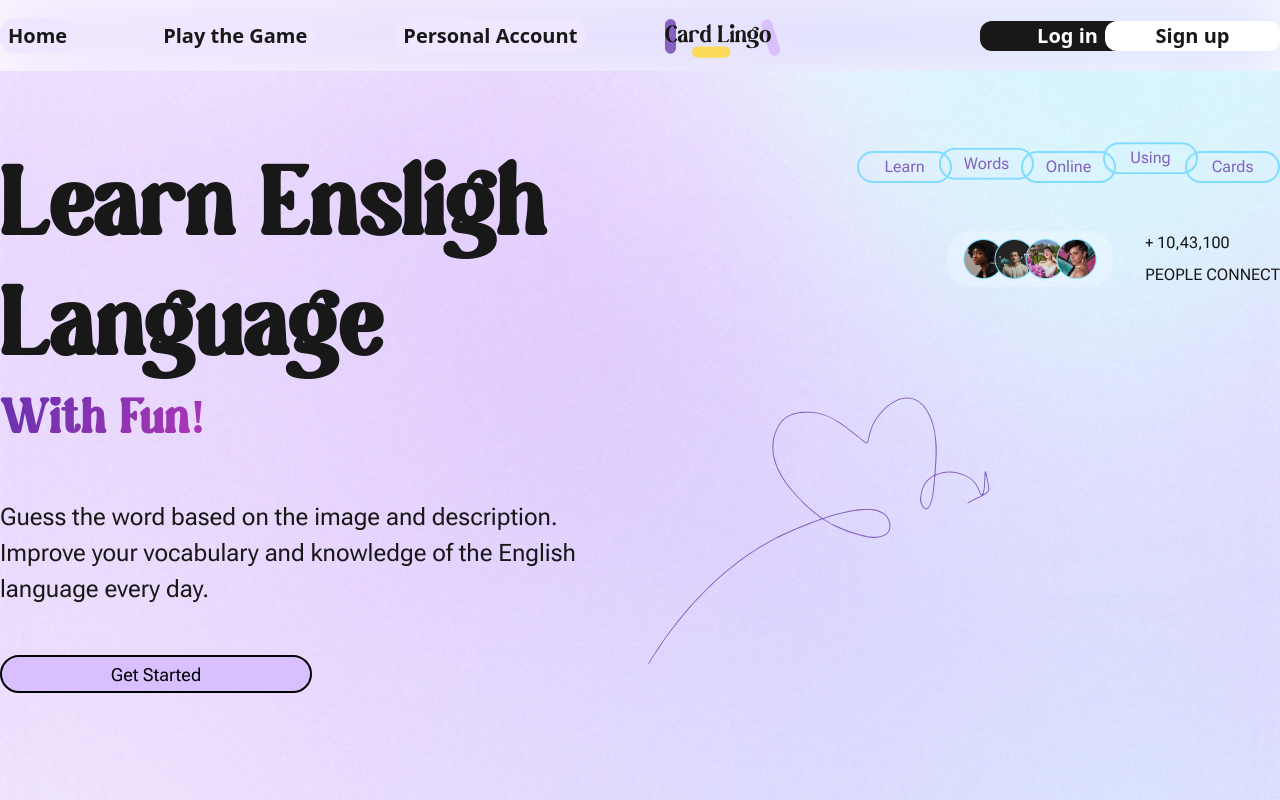
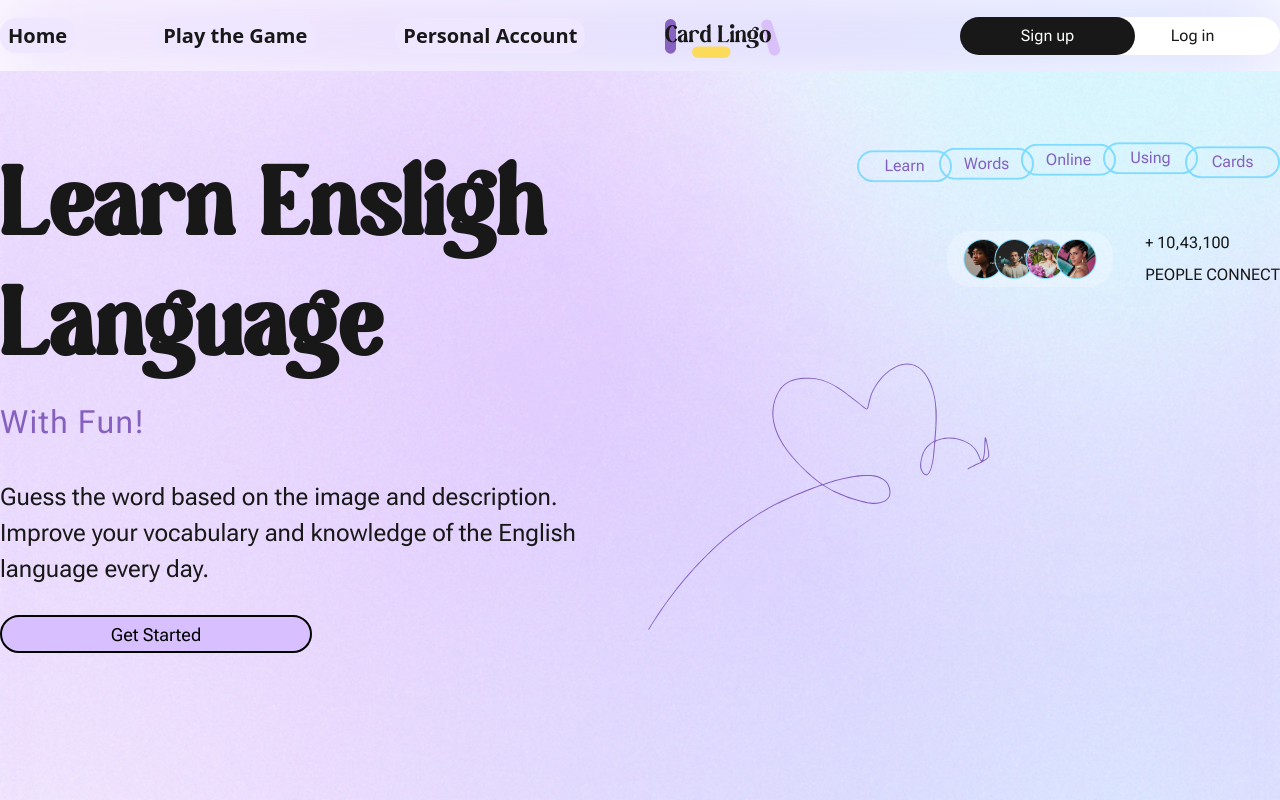
Before and after one commit to Blenemy/words-react-app, a React (Create React App) app: page / in a window 1280 px wide. Shown: the top 800 px of the page. Built offline with nearby package versions, Linux system fonts and the light colour scheme; no server answers.

Commit message:
google auth has been finished

```diff
--- a/src/components/FlipCard/FlipCard.scss
+++ b/src/components/FlipCard/FlipCard.scss
@@ -35,9 +35,9 @@
     left: 0;
     right: 0;
     bottom: 0;
-    background: inherit;  // Inherit the background from its parent
-    filter: blur(5px);   // Apply blur effect
-    z-index: -1;          // Position it below the actual content
+    background: inherit;
+    filter: blur(5px);
+    z-index: -1;
   }
 }
 
--- a/src/components/Header/Header.tsx
+++ b/src/components/Header/Header.tsx
@@ -44,9 +44,9 @@ export const Header = () => {
                 )}
               </div>
             ) : (
-              <div className='flex'>
-                <Link className='flex items-center justify-center w-[175px] text-[20px] h-38px bg-[#181818] text-white mr-[-50px] rounded-xl cursor-pointer hover:text-primary hover:bg-white duration-300' to={ROUTE_AUTHORIZATION}>Log in</Link>
-                <Link className='flex items-center justify-center w-[175px] text-[20px] h-38px bg-white text-[#181818] rounded-xl cursor-pointer hover:bg-primary hover:text-white duration-300' to={ROUTE_REGISTRATION}>Sign up</Link>
+              <div className='flex font-["Roboto_flex"] font-medium'>
+                <Link className='flex relative items-center justify-center w-[175px] text-[16px] h-[38px] bg-[#181818] text-white mr-[-30px] rounded-3xl cursor-pointer hover:text-primary z-10 hover:bg-white duration-300' to={ROUTE_REGISTRATION}>Sign up</Link>
+                <Link className='flex relative  items-center justify-center w-[175px] text-[16px] h-[38px] bg-white text-[#181818] rounded-3xl cursor-pointer hover:bg-primary hover:text-white duration-300' to={ROUTE_AUTHORIZATION}>Log in</Link>
               </div>
             )}
           </div>
--- a/src/pages/AuthPages/GoogleLayoutForm.tsx
+++ b/src/pages/AuthPages/GoogleLayoutForm.tsx
@@ -1,6 +1,10 @@
-import { Link } from "react-router-dom"
+import { Link, useNavigate } from "react-router-dom"
 import { GoogleOAuthProvider, GoogleLogin  } from '@react-oauth/google';
-import jwt_decode from 'jwt-decode';
+import axios from "axios";
+import { BASE_URL, ROUTE_HOME } from "../../data/constants";
+import Cookies from "js-cookie";
+import { useAppDispatch } from "../../app/hooks";
+import { setUser } from "../../features/userSlice";
 
 type Props = {
   route: string,
@@ -8,25 +12,45 @@ type Props = {
   link: string,
 }
 
-const clientID = '703320406780-1mk3ggp07s153psc8dddaoq95vhkqsin.apps.googleusercontent.com';
+const clientID = process.env.REACT_APP_GOOGLE_CLIENT_ID!;
 
 export const GoogleLayoutForm: React.FC<Props> = ({ route, message, link }) => {
+  const navigate = useNavigate();
+  const dispatch = useAppDispatch();
+
+  const getGoogleAuthCredential = async (googleCrenedtial: string | undefined) => {
+    try {
+      const dataToSend = {
+        token: googleCrenedtial,
+      }
+      const authResponse = await axios.post(BASE_URL + '/user/google_auth/', dataToSend);
+      Cookies.set('token', authResponse.data.token, { expires: 1 });
+
+      const userResponse = await axios.get(BASE_URL + '/user/profile/', {
+        headers: {
+          'Authorization': `Bearer ${authResponse.data.token}`
+        }
+      });
+      dispatch(setUser(userResponse.data));
+      navigate(ROUTE_HOME)
+
+    } catch (error) {
+      console.log(error);
+    }
+  }
+
   return (
     <div className="flex flex-col items-center justify-center gap-8">
       <p className="text-violetStroke relative before:w-[153px] before:content-[''] before:h-[1px] before:bg-violetStroke before:absolute before:top-[13px] before:left-[-157px] after:top-[13px] after:left-[113px] right-0 after:content-[''] after:h-[1px] after:bg-violetStroke after:absolute after:w-[153px]">Or sign up with</p>
-      {/* <div>
-        <img src={google} alt="" />
-      </div> */}
       <GoogleOAuthProvider clientId={clientID}>
         <GoogleLogin
           onSuccess={credentialResponse => {
-            const userData = jwt_decode(credentialResponse.credential!);
-            console.log(userData);
-            console.log(credentialResponse);
+            getGoogleAuthCredential(credentialResponse.credential);
           }}
           onError={() => {
-          console.log('Login Failed');
-        }}
+            console.log('Login Failed');
+          }}
+          type="icon"
         />
       </GoogleOAuthProvider>
       <div className="flex gap-1 underline">
--- a/src/pages/AuthPages/Login/AuthorizationForm.tsx
+++ b/src/pages/AuthPages/Login/AuthorizationForm.tsx
@@ -32,7 +32,7 @@ export const AuthorizationForm = () => {
         type="submit"
         className="bg-lilackButton rounded-3xl w-full py-2 text-primary font-semibold border-2 border-primary"
       >
-        Sign up
+        Sign in
       </button>
       {error && (
         <div>{error}</div>
--- a/src/pages/Home/HomePage.scss
+++ b/src/pages/Home/HomePage.scss
@@ -1,9 +1,9 @@
-.color-effect {
-  background: linear-gradient(120deg, #6832ae, #ae36b6);
-  -webkit-background-clip: text;
-  background-clip: text;
-  -webkit-text-fill-color: transparent;
-}
+// .color-effect {
+//   background: linear-gradient(120deg, #6832ae, #ae36b6);
+//   -webkit-background-clip: text;
+//   background-clip: text;
+//   -webkit-text-fill-color: transparent;
+// }
 
 .homepage-section-one {
   background: url('../../images/BackgroundGradient.png') 0% 100% / cover no-repeat;
@@ -19,16 +19,6 @@
   background-size: 15%;
 }
 
-
-
-.animation-words li p {
-  animation: moveUpDown 2s linear infinite;
-}
-
-.animation-words li:nth-child(2n) p {
-  animation-name: moveUpDownWithoutRotate;
-}
-
 @keyframes moveUpDownWithoutRotate {
   0%, 100% {
     transform: translateY(0);
@@ -39,7 +29,7 @@
 }
 
 .animation-words li:nth-child(1) p {
-  animation: moveUpDown 2s linear infinite;
+  animation: moveUpDownWithoutRotate 2s linear infinite;
 }
 
 .animation-words li:nth-child(2) p {
@@ -47,7 +37,7 @@
 }
 
 .animation-words li:nth-child(3) p {
-  animation: moveUpDown 2s linear infinite 0.8s;
+  animation: moveUpDownWithoutRotate 2s linear infinite 0.8s;
 }
 
 .animation-words li:nth-child(4) p {
@@ -55,7 +45,7 @@
 }
 
 .animation-words li:nth-child(5) p {
-  animation: moveUpDown 2s linear infinite 1.6s;
+  animation: moveUpDownWithoutRotate 2s linear infinite 1.6s;
 }
 
 .blurs {
--- a/src/pages/Home/MainContent.tsx
+++ b/src/pages/Home/MainContent.tsx
@@ -8,8 +8,8 @@ import image4 from '../../images/frontpage-list-image4.png'
 export const MainContent = () => {
   return (
     <div className="homepage__header flex gap-20 font-['Roboto_flex']">
-      <div className="flex flex-col basis-1/2 gap-12">
-        <h1 className="homepage__title text-[48px] tracking-wide font-bold leading-tight font-['Magilio']"><span className='text-primary text-[96px]'>Learn Ensligh Language </span><br /> <span className='color-effect'>With Fun!</span></h1>
+      <div className="flex flex-col basis-1/2 gap-7">
+        <h1 className="homepage__title text-[48px] tracking-wide font-bold leading-tight font-['Magilio']"><span className='text-primary text-[96px]'>Learn Ensligh Language </span><br /> <span className='text-violetStroke font-medium font-["Roboto_flex"] text-[32px]'>With Fun!</span></h1>
         <p className="homepage__subtitle text-[24px] text-primary">Guess the word based on the image and description. <br />Improve your vocabulary and knowledge of the English language every day.</p>
         <div className='flex gap-4'>
           <Link to={ROUTE_CARD_GAME} className='bg-lilackButton px-8 py-4 rounded-3xl text-[18px] w-[312px] h-[38px] flex items-center justify-center text-black border-black border-2 hover:bg-wave duration-300 font-medium'>Get Started</Link>
--- a/src/pages/UserAccount/EditFormPage.tsx
+++ b/src/pages/UserAccount/EditFormPage.tsx
@@ -1,14 +1,16 @@
 import { useState } from "react";
-import { useAppSelector } from "../../app/hooks"
+import { useAppDispatch, useAppSelector } from "../../app/hooks"
 import { useNavigate } from "react-router-dom";
 import axios from "axios";
 import Cookies from 'js-cookie';
 import { BASE_URL, ROUTE_PROFILE } from "../../data/constants";
+import { setUser } from "../../features/userSlice";
 
 export const EditForm = () => {
   const { user } = useAppSelector(state => state.user);
   const token = Cookies.get('token');
   const navigate = useNavigate();
+  const dispatch = useAppDispatch();
   const [formData, setFormData] = useState({
     'first_name': '',
     'last_name': '',
@@ -62,6 +64,7 @@ export const EditForm = () => {
         'password': '',
 			});
 
+      dispatch(setUser(response.data));
       navigate(ROUTE_PROFILE);
 		} catch (error) {
 				console.error('Error:', error);
@@ -94,11 +97,11 @@ export const EditForm = () => {
                 />
               </div>
               <div className="flex flex-col basis-1/2">
-                <label className="font-['Roboto'] text-[20px] font-semibold text-stone-300" htmlFor="second-name">Second Name</label>
+                <label className="font-['Roboto'] text-[20px] font-semibold text-stone-300" htmlFor="last_name">Second Name</label>
                 <input
-                  id="second-name"
+                  id="last_name"
                   type="text"
-                  placeholder="Second Name"
+                  placeholder="Last name"
                   className="px-6 py-5 text-[#858585] font-['Roboto'] text-xl"
                   autoComplete="off"
                   value={formData.last_name}
```
Also changed, not shown: 2 other files (tests, documents, lock files or other folders).
